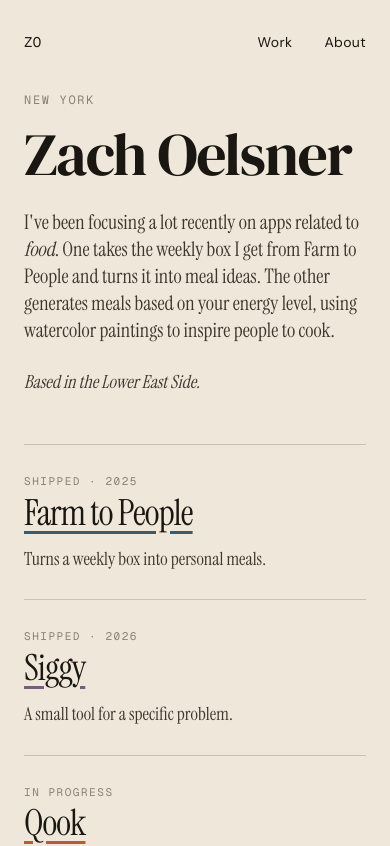
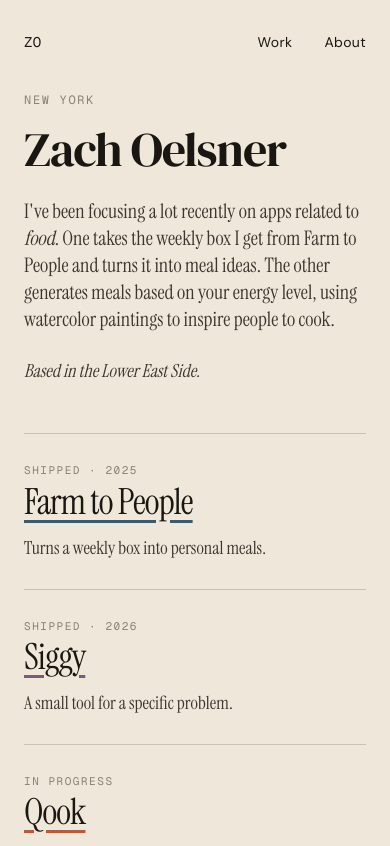
Before and after one commit to zoelsner/personal-site, a Next.js app: page / in a window 390 px wide. Shown: the top 846 px of the page. Built offline with nearby package versions, Linux system fonts and the light colour scheme.

Commit message:
Smaller homepage name (DM Serif Display is thicker than Instrument Serif so 140px was overwhelming)
Sizes across breakpoints:
- mobile: 60px -> 48px
- sm: 72px -> 60px
- md: 96px -> 72px
- xl: 140px -> 108px

Co-Authored-By: Claude Opus 4.7 (1M context) <noreply@anthropic.com>

```diff
--- a/app/page.tsx
+++ b/app/page.tsx
@@ -84,7 +84,7 @@ export default function Page() {
           New York
         </div>
         <h1
-          className="mt-4 text-6xl font-normal leading-[1.02] tracking-tight sm:mt-6 sm:text-7xl md:text-8xl xl:text-[140px] xl:leading-[1.05]"
+          className="mt-4 text-5xl font-normal leading-[1.05] tracking-tight sm:mt-6 sm:text-6xl md:text-7xl xl:text-[108px] xl:leading-[1.05]"
           style={{ fontFamily: "var(--font-display), serif" }}
         >
           Zach Oelsner
```
